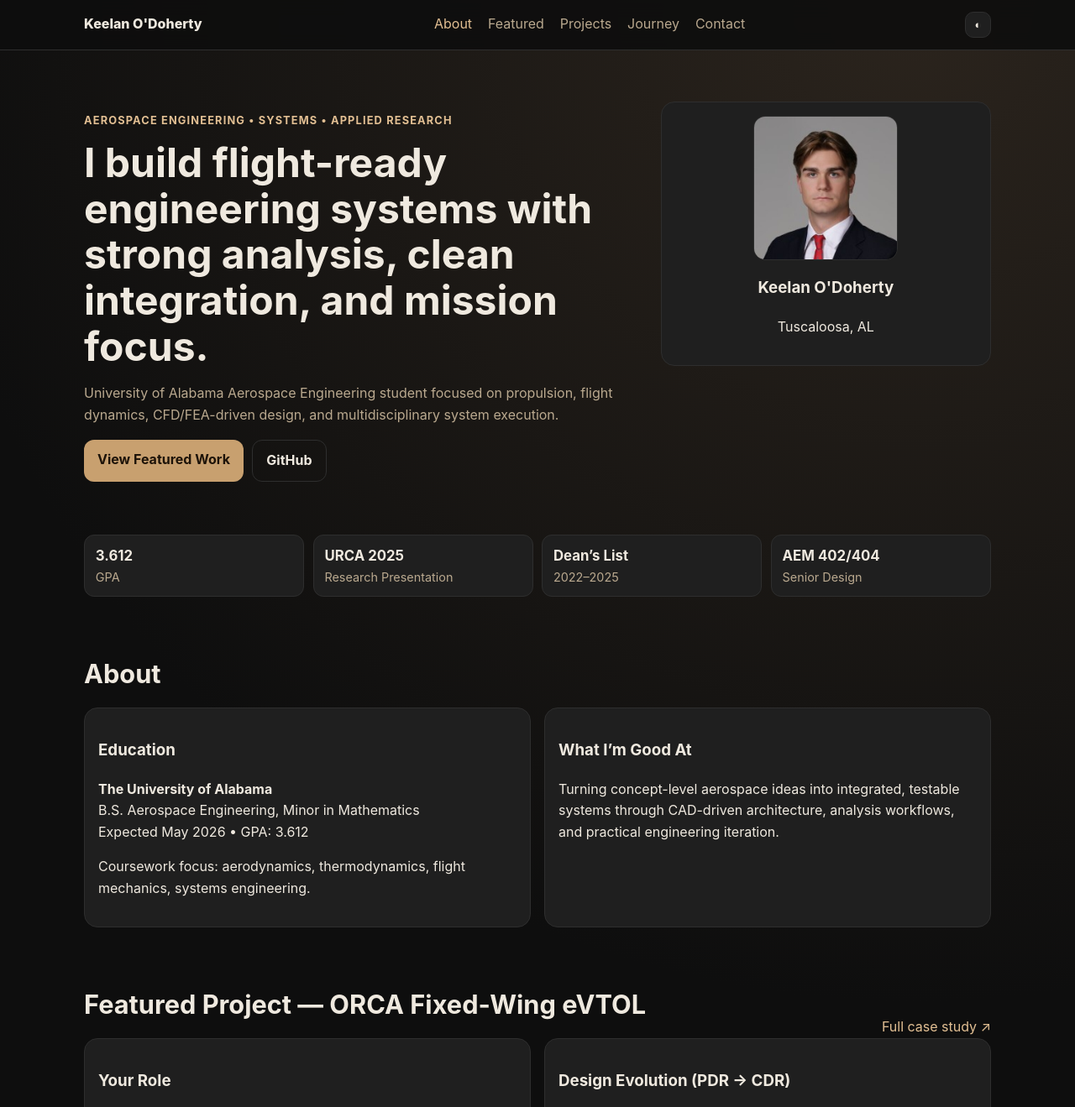
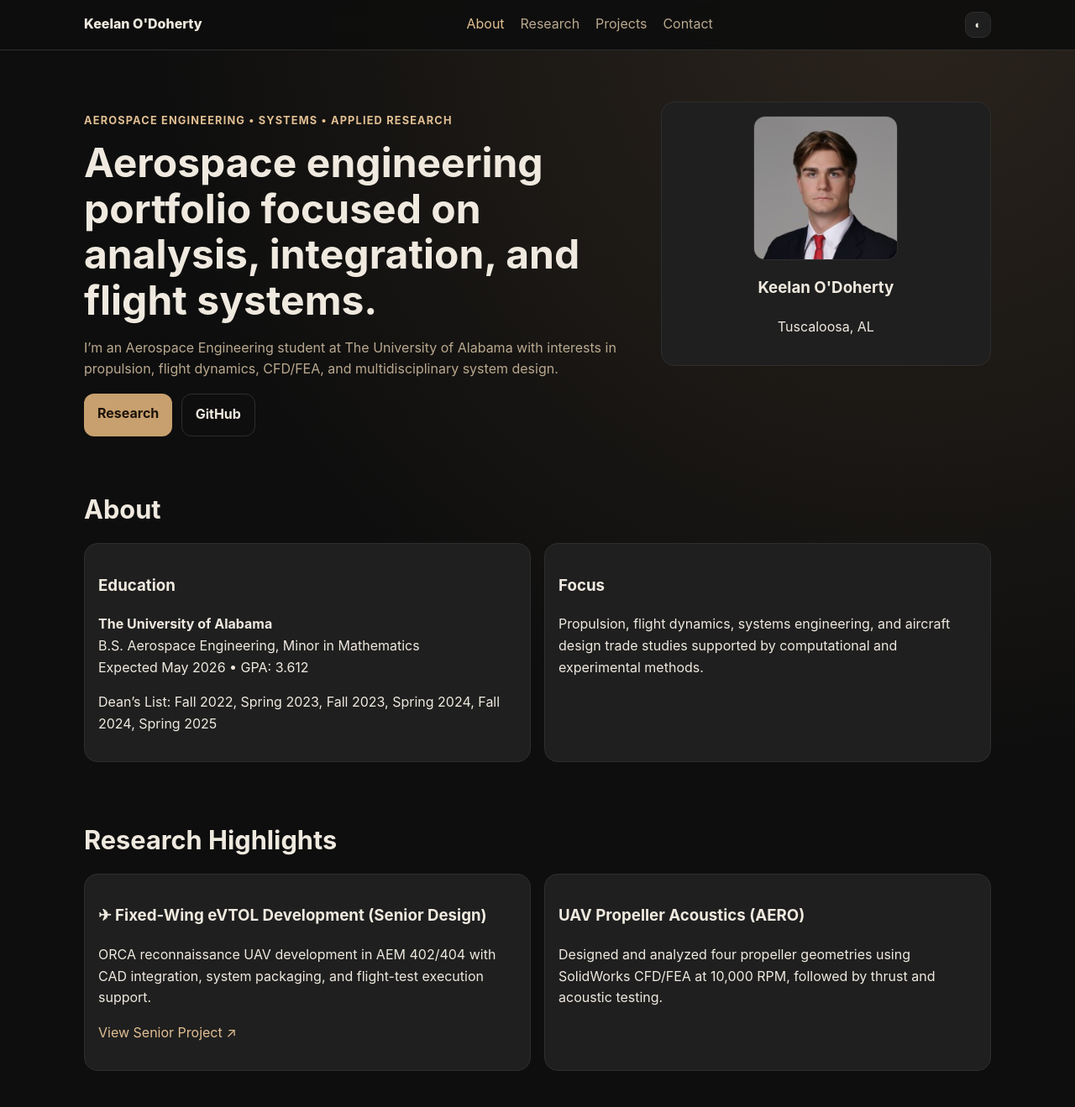
Before and after one commit to Keelan4604/keelan-portfolio, a PHP site: page / in a window 1280 px wide. Shown: the top 1319 px of the page at 84% size. Run offline with PHP 8.4, Linux system fonts and the light colour scheme.

Commit message:
Revert to professional structure and refine senior project content/image fitting

```diff
--- a/portfolio-site/index.html
+++ b/portfolio-site/index.html
@@ -13,9 +13,8 @@
       <a class="brand" href="#">Keelan O'Doherty</a>
       <nav>
         <a href="#about">About</a>
-        <a href="#featured">Featured</a>
+        <a href="#research">Research</a>
         <a href="#projects">Projects</a>
-        <a href="#timeline">Journey</a>
         <a href="#contact">Contact</a>
       </nav>
       <button id="themeToggle" class="theme-btn" aria-label="Toggle light and dark mode">◐</button>
@@ -27,10 +26,10 @@
     <section class="hero container reveal">
       <div>
         <p class="kicker">Aerospace Engineering • Systems • Applied Research</p>
-        <h1>I build flight-ready engineering systems with strong analysis, clean integration, and mission focus.</h1>
-        <p class="lead">University of Alabama Aerospace Engineering student focused on propulsion, flight dynamics, CFD/FEA-driven design, and multidisciplinary system execution.</p>
+        <h1>Aerospace engineering portfolio focused on analysis, integration, and flight systems.</h1>
+        <p class="lead">I’m an Aerospace Engineering student at The University of Alabama with interests in propulsion, flight dynamics, CFD/FEA, and multidisciplinary system design.</p>
         <div class="cta-row">
-          <a class="btn" href="#featured">View Featured Work</a>
+          <a class="btn" href="#research">Research</a>
           <a class="btn ghost" href="https://github.com/Keelan4604" target="_blank" rel="noreferrer">GitHub</a>
         </div>
       </div>
@@ -41,60 +40,32 @@
       </aside>
     </section>
 
-    <section class="container section reveal">
-      <div class="proof-strip">
-        <div><strong>3.612</strong><span>GPA</span></div>
-        <div><strong>URCA 2025</strong><span>Research Presentation</span></div>
-        <div><strong>Dean’s List</strong><span>2022–2025</span></div>
-        <div><strong>AEM 402/404</strong><span>Senior Design</span></div>
-      </div>
-    </section>
-
     <section id="about" class="container section reveal">
       <h2>About</h2>
       <div class="grid two">
         <article class="card">
           <h3>Education</h3>
           <p><strong>The University of Alabama</strong><br/>B.S. Aerospace Engineering, Minor in Mathematics<br/>Expected May 2026 • GPA: 3.612</p>
-          <p class="muted">Coursework focus: aerodynamics, thermodynamics, flight mechanics, systems engineering.</p>
+          <p class="muted">Dean’s List: Fall 2022, Spring 2023, Fall 2023, Spring 2024, Fall 2024, Spring 2025</p>
         </article>
         <article class="card">
-          <h3>What I’m Good At</h3>
-          <p>Turning concept-level aerospace ideas into integrated, testable systems through CAD-driven architecture, analysis workflows, and practical engineering iteration.</p>
+          <h3>Focus</h3>
+          <p>Propulsion, flight dynamics, systems engineering, and aircraft design trade studies supported by computational and experimental methods.</p>
         </article>
       </div>
     </section>
 
-    <section id="featured" class="container section reveal">
-      <div class="row-between">
-        <h2>Featured Project — ORCA Fixed-Wing eVTOL</h2>
-        <a href="./senior-project.html">Full case study ↗</a>
-      </div>
+    <section id="research" class="container section reveal">
+      <h2>Research Highlights</h2>
       <div class="grid two">
         <article class="card">
-          <h3>Your Role</h3>
-          <ul>
-            <li>CAD-heavy airframe integration and packaging support</li>
-            <li>Cross-subsystem layout coordination for build readiness</li>
-            <li>Design review communication and test-oriented iteration support</li>
-          </ul>
-          <div class="hud">
-            <div><span>Cruise</span><strong>17 m/s</strong></div>
-            <div><span>Payload</span><strong>≤ 2 kg</strong></div>
-            <div><span>MTOW</span><strong>≤ 5 kg</strong></div>
-            <div><span>Hover</span><strong>5–10 min</strong></div>
-          </div>
+          <h3>✈ Fixed-Wing eVTOL Development (Senior Design)</h3>
+          <p>ORCA reconnaissance UAV development in AEM 402/404 with CAD integration, system packaging, and flight-test execution support.</p>
+          <p><a href="./senior-project.html">View Senior Project ↗</a></p>
         </article>
         <article class="card">
-          <h3>Design Evolution (PDR → CDR)</h3>
-          <div class="compare-wrap">
-            <img src="./assets/images/download (1).png" alt="ORCA CAD earlier phase" />
-            <div class="compare-overlay" id="compareOverlay">
-              <img src="./assets/images/download (2).png" alt="ORCA CAD refined phase" />
-            </div>
-            <input id="compareRange" class="compare-range" type="range" min="0" max="100" value="55" aria-label="Compare project design evolution" />
-          </div>
-          <p class="muted">Drag the slider to compare configuration maturity between concept iteration and refined integration geometry.</p>
+          <h3>UAV Propeller Acoustics (AERO)</h3>
+          <p>Designed and analyzed four propeller geometries using SolidWorks CFD/FEA at 10,000 RPM, followed by thrust and acoustic testing.</p>
         </article>
       </div>
     </section>
@@ -105,16 +76,6 @@
         <a href="https://github.com/Keelan4604?tab=repositories" target="_blank" rel="noreferrer">All repositories ↗</a>
       </div>
       <div id="projectGrid" class="grid three"></div>
-    </section>
-
-    <section id="timeline" class="container section reveal">
-      <h2>Engineering Journey</h2>
-      <div class="timeline">
-        <article class="card t-item"><h3>01 Foundation</h3><p>Built fundamentals in fluid mechanics, thermodynamics, and dynamics.</p></article>
-        <article class="card t-item"><h3>02 Research</h3><p>Expanded into CFD/FEA and UAV acoustics validation work.</p></article>
-        <article class="card t-item"><h3>03 Integration</h3><p>Scaled into multidisciplinary eVTOL architecture and team-driven design execution.</p></article>
-        <article class="card t-item"><h3>04 Next Step</h3><p>Targeting graduate research in propulsion, flight dynamics, and aircraft systems.</p></article>
-      </div>
     </section>
 
     <section id="contact" class="container section reveal">
--- a/portfolio-site/script.js
+++ b/portfolio-site/script.js
@@ -45,15 +45,6 @@ function installReveal() {
   document.querySelectorAll('.reveal').forEach(el => io.observe(el));
 }
 
-function installCompareSlider() {
-  const range = document.getElementById('compareRange');
-  const overlay = document.getElementById('compareOverlay');
-  if (!range || !overlay) return;
-  const update = () => overlay.style.width = `${range.value}%`;
-  range.addEventListener('input', update);
-  update();
-}
-
 const projectSummaries = {
   'sim7000A-cellular-GSM-connection': 'Arduino LTE CAT-M1 communication node for remote telemetry and command workflows.',
   'Arduino-Controller-for-Upfitter-Switches': 'Microcontroller-driven automotive switching and power-control architecture.',
@@ -90,5 +81,4 @@ async function loadProjects() {
 installReveal();
 installScrollProgress();
 installActiveNav();
-installCompareSlider();
 loadProjects();
--- a/portfolio-site/senior-project.html
+++ b/portfolio-site/senior-project.html
@@ -27,7 +27,7 @@
     <section class="section">
       <h2>My Role and Contributions</h2>
       <div class="card">
-        <p>Team roles were distributed across aerodynamics, structures, propulsion, controls, and integration. My strongest contributions on ORCA were in <strong>CAD-heavy integration work</strong>, system packaging, and technical outreach/pilot support.</p>
+        <p>Team roles were distributed across aerodynamics, structures, propulsion, controls, and integration. My strongest contributions on ORCA were in <strong>CAD-heavy integration work</strong>, system packaging, technical outreach, and serving as one of the project pilots.</p>
         <ul>
           <li>Supported full-airframe CAD iteration and integration alignment with subsystem teams.</li>
           <li>Helped shape practical geometry decisions for manufacturability and assembly sequencing.</li>
@@ -64,7 +64,7 @@
     </section>
 
     <section class="section">
-      <h2>Engineering Maturity at CDR</h2>
+      <h2>Engineering Design Maturity (CDR)</h2>
       <div class="card">
         <p>The CDR baseline reflected a mature, build-ready direction: aerodynamic refinement, propulsion trade convergence, updated structures validation, and integrated control-transition logic. The vehicle architecture and subsystem interfaces were advanced enough to proceed into fabrication and testing with reduced technical risk.</p>
         <p>Important system updates included aerodynamic model refinement, manufacturability-focused geometry updates, and tighter integration between airframe layout and avionics/power distribution constraints.</p>
--- a/portfolio-site/styles.css
+++ b/portfolio-site/styles.css
@@ -52,30 +52,23 @@ h2 { margin: 0 0 1rem; font-size: clamp(1.45rem, 2.4vw, 2rem); }
 .row-between { display: flex; justify-content: space-between; align-items: end; gap: 1rem; }
 .row-between a, .card a { color: var(--camel-strong); text-decoration: none; }
 .row-between a:hover, .card a:hover { text-decoration: underline; }
-ul { padding-left: 1.1rem; }
+ul { padding-left: 1.2rem; }
+li { margin: .35rem 0; }
 
-.proof-strip { display: grid; grid-template-columns: repeat(4, minmax(0, 1fr)); gap: .65rem; }
-.proof-strip div { background: var(--panel); border: 1px solid var(--line); border-radius: 12px; padding: .7rem .8rem; display: grid; }
-.proof-strip strong { font-size: 1.05rem; }
-.proof-strip span { color: var(--muted); font-size: .9rem; }
-
-.hud { margin-top: .8rem; display: grid; grid-template-columns: repeat(2, minmax(0,1fr)); gap: .6rem; }
-.hud div { border: 1px solid var(--line); border-radius: 10px; padding: .45rem .6rem; }
-.hud span { display:block; font-size: .78rem; color: var(--muted); text-transform: uppercase; letter-spacing: .05em; }
-.hud strong { font-size: 1rem; }
-
-.compare-wrap { position: relative; border-radius: 12px; overflow: hidden; border: 1px solid var(--line); background: var(--bg-soft); }
-.compare-wrap > img, .compare-overlay img { width: 100%; display: block; }
-.compare-overlay { position: absolute; inset: 0 auto 0 0; width: 55%; overflow: hidden; border-right: 2px solid var(--camel); }
-.compare-range { position: absolute; left: 0; right: 0; bottom: 8px; width: calc(100% - 14px); margin: 0 7px; }
+.project-img {
+  width: 100%;
+  aspect-ratio: 16 / 10;
+  object-fit: contain;
+  object-position: center;
+  border-radius: 10px;
+  border: 1px solid var(--line);
+  background: #0f0f0f;
+}
+figure.card { overflow: hidden; }
 
 #projectGrid .card { padding: 1rem 1rem .9rem; }
 #projectGrid .card h3 { margin: .1rem 0 .45rem; font-size: 1.02rem; }
 #projectGrid .card p { color: var(--muted); margin: 0 0 .75rem; font-size: .95rem; }
-
-.timeline { display: grid; grid-template-columns: repeat(4, minmax(0,1fr)); gap: .8rem; }
-.t-item { border-top: 3px solid var(--camel); }
-.t-item h3 { margin-top: .2rem; }
 
 .cta-card { display: flex; flex-direction: column; justify-content: space-between; }
 .footer { padding: 2.2rem 0 2.8rem; color: var(--muted); }
@@ -84,9 +77,9 @@ ul { padding-left: 1.1rem; }
 
 @media (max-width: 980px) {
   .hero, .grid.three { grid-template-columns: 1fr; }
-  .grid.two, .timeline, .proof-strip { grid-template-columns: repeat(2, minmax(0,1fr)); }
+  .grid.two { grid-template-columns: repeat(2, minmax(0,1fr)); }
 }
 @media (max-width: 700px) {
   nav { display: none; }
-  .grid.two, .grid.three, .timeline, .proof-strip { grid-template-columns: 1fr; }
+  .grid.two, .grid.three { grid-template-columns: 1fr; }
 }
```
